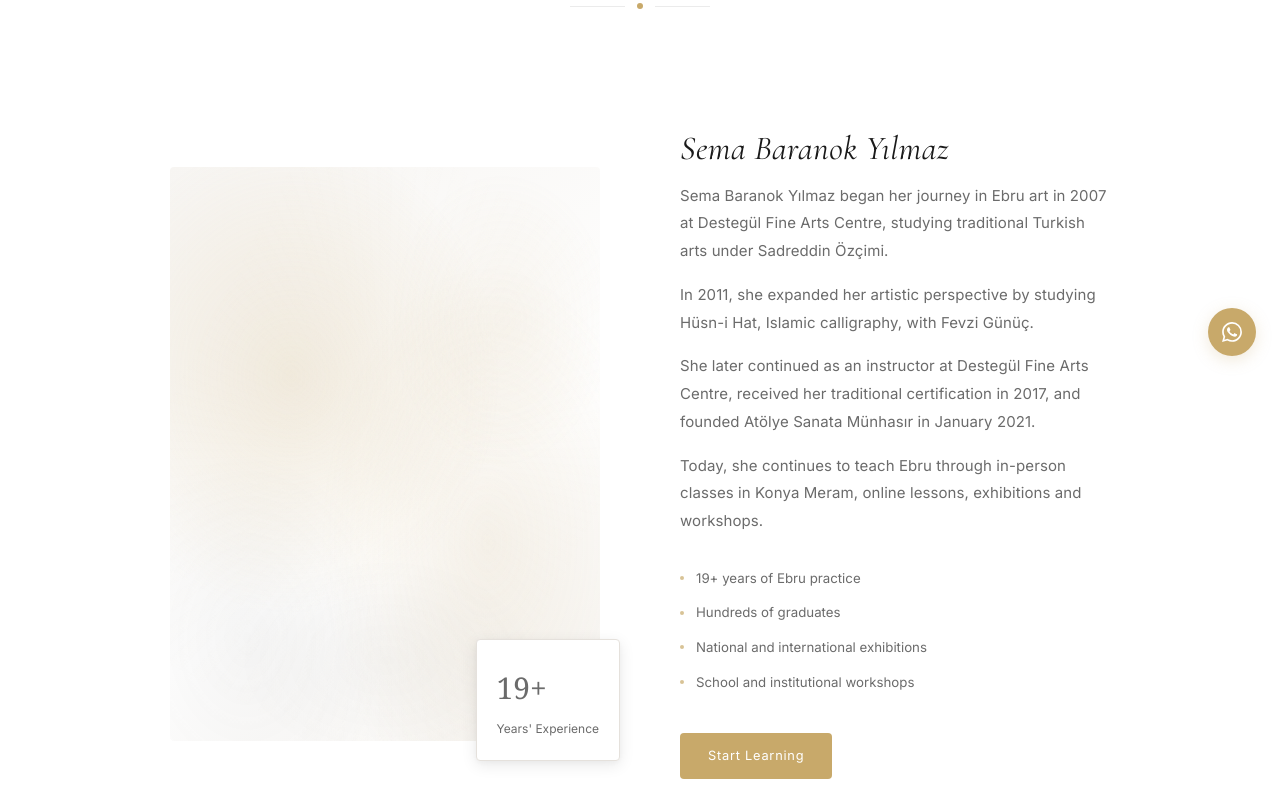
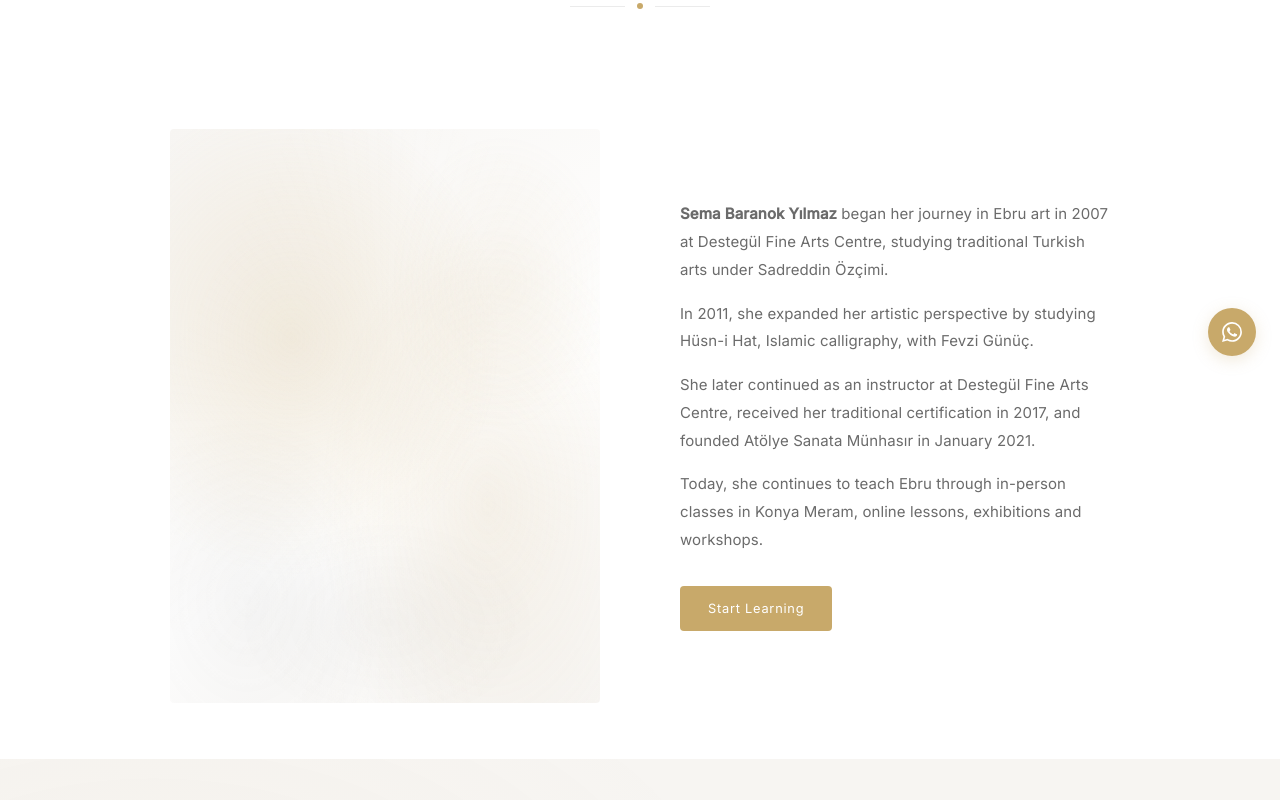
Before and after one commit to efekuyu/sanata-munhasir, a Next.js app: page /en/about in a window 1280 px wide. Shown: the part 420-1220 px from the top of the page. Built offline with nearby package versions, Linux system fonts and the light colour scheme.

Commit message:
Clean about page design

```diff
--- a/src/app/[locale]/about/page.tsx
+++ b/src/app/[locale]/about/page.tsx
@@ -87,51 +87,30 @@ export default function AboutPage() {
             <div className="relative">
               <ArtFrame ratio="3/4" />
               {/* Credential badge */}
-              <div className="absolute -bottom-5 -right-2 lg:-right-5 bg-surface rounded-sm border border-border p-5"
-                style={{ boxShadow: 'var(--shadow-md)' }}>
-                <p className="font-serif text-3xl text-accent" style={{ fontWeight: 400 }}>19+</p>
-                <p className="text-xs text-foreground-muted mt-0.5" style={{ fontWeight: 400 }}>
-                  {t('instructor.yearsLabel')}
-                </p>
-              </div>
             </div>
 
             {/* Bio */}
             <div>
-              <h2 className="text-heading-1 text-foreground mb-3"
-                style={{ fontStyle: 'italic' }}>
-                {t('instructor.name')}
-              </h2>
               <div
   className="text-foreground-muted mb-8 space-y-4"
   style={{ fontSize: '0.9375rem', fontWeight: 300, lineHeight: 2.0, letterSpacing: '0.006em' }}
 >
   {locale === 'tr' ? (
     <>
-      <p>Sema Baranok Yılmaz, Ebru Sanatı'na 2007 yılında Destegül Güzel Sanatlar Merkezi’nde, Sadreddin Özçimi’den aldığı Geleneksel Türk Sanatları eğitimi ile adım atmıştır.</p>
+      <p><strong>Sema Baranok Yılmaz</strong>, Ebru Sanatı'na 2007 yılında Destegül Güzel Sanatlar Merkezi’nde, Sadreddin Özçimi’den aldığı Geleneksel Türk Sanatları eğitimi ile adım atmıştır.</p>
       <p>2011 yılında Fevzi Günüç’ten Hüsn-i Hat dersleri alarak sanat yolculuğunu farklı bir boyuta taşımıştır.</p>
       <p>Destegül Güzel Sanatlar Merkezi’nde eğitmen olarak devam eden sanatçı, 2017 yılında icazetini almış; 2021 yılı Ocak ayında Atölye Sanata Münhasır’ı kurmuştur.</p>
       <p>Bugün Konya Meram’daki atölyesinde yüz yüze dersler, online eğitimler, sergiler ve workshoplar ile ebru sanatını aktarmaya devam etmektedir.</p>
     </>
   ) : (
     <>
-      <p>Sema Baranok Yılmaz began her journey in Ebru art in 2007 at Destegül Fine Arts Centre, studying traditional Turkish arts under Sadreddin Özçimi.</p>
+      <p><strong>Sema Baranok Yılmaz</strong> began her journey in Ebru art in 2007 at Destegül Fine Arts Centre, studying traditional Turkish arts under Sadreddin Özçimi.</p>
       <p>In 2011, she expanded her artistic perspective by studying Hüsn-i Hat, Islamic calligraphy, with Fevzi Günüç.</p>
       <p>She later continued as an instructor at Destegül Fine Arts Centre, received her traditional certification in 2017, and founded Atölye Sanata Münhasır in January 2021.</p>
       <p>Today, she continues to teach Ebru through in-person classes in Konya Meram, online lessons, exhibitions and workshops.</p>
     </>
   )}
 </div>
-              <ul className="space-y-3 mb-10">
-                {credentials.map((c: string, i: number) => (
-                  <li key={i} className="flex items-center gap-3 text-foreground-muted"
-                    style={{ fontSize: '0.83rem', fontWeight: 400 }}>
-                    <span className="w-1 h-1 rounded-full flex-shrink-0"
-                      style={{ background: 'var(--accent)', opacity: 0.7 }} />
-                    {c}
-                  </li>
-                ))}
-              </ul>
               <Link href="/enrollment"
                 className="inline-flex items-center px-7 py-3 rounded-sm bg-accent text-white hover:bg-accent-hover transition-all duration-300"
                 style={{ fontSize: '0.8rem', letterSpacing: '0.06em' }}>
```
